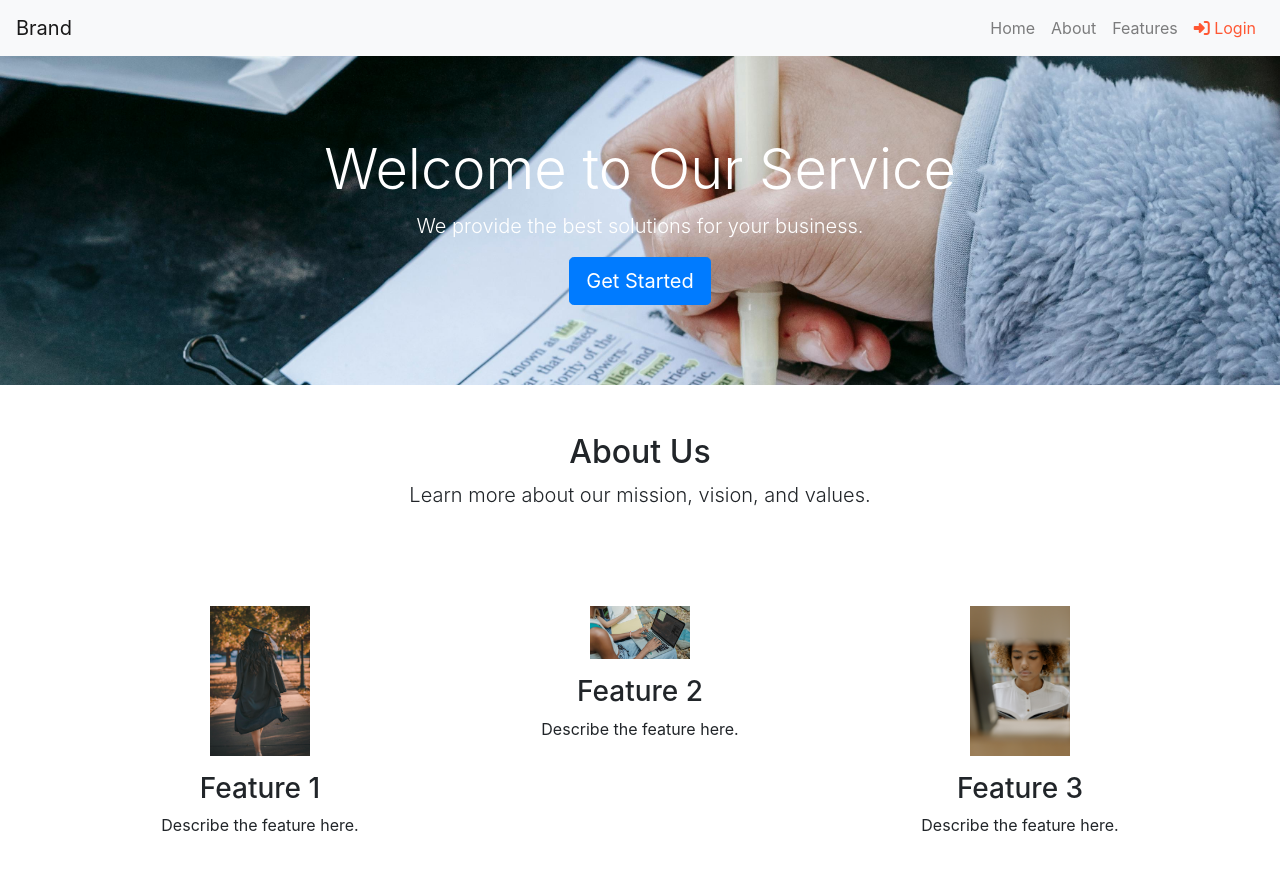
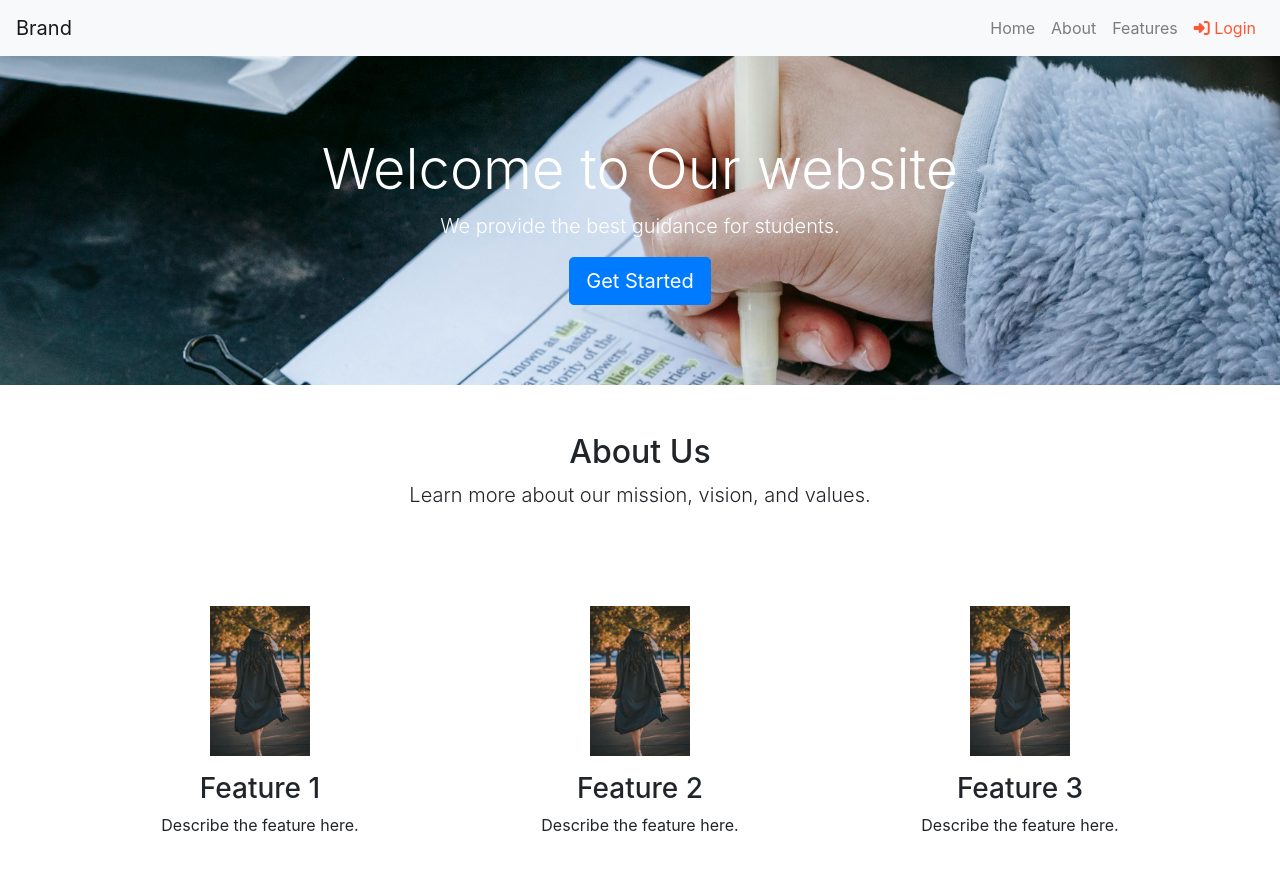
Before and after one commit to Geo9234-maker/TransitionPlus, a plain HTML site: page home.html in a window 1280 px wide. Shown: the top 888 px of the page. Drawn offline with nearby package versions, Linux system fonts and the light colour scheme.

Commit message:
Update home.html

```diff
--- a/home.html
+++ b/home.html
@@ -57,8 +57,8 @@
   <!-- Jumbotron -->
   <div class="jumbotron jumbotron-fluid" id="home">
     <div class="container">
-      <h1 class="display-4">Welcome to Our Service</h1>
-      <p class="lead">We provide the best solutions for your business.</p>
+      <h1 class="display-4">Welcome to Our website </h1>
+      <p class="lead">We provide the best guidance for students.</p>
       <a href="#login" class="btn btn-primary btn-lg">Get Started</a>
     </div>
   </div>
@@ -82,12 +82,12 @@
         <p>Describe the feature here.</p>
       </div>
       <div class="col-md-4 feature">
-        <img src="images/image-13.jpg" alt="Feature 2">
+        <img src="images/image-12.jpg" alt="Feature 2">
         <h3>Feature 2</h3>
         <p>Describe the feature here.</p>
       </div>
       <div class="col-md-4 feature">
-        <img src="images/image-14.jpg" alt="Feature 3">
+        <img src="images/image-12.jpg" alt="Feature 3">
         <h3>Feature 3</h3>
         <p>Describe the feature here.</p>
       </div>
```
